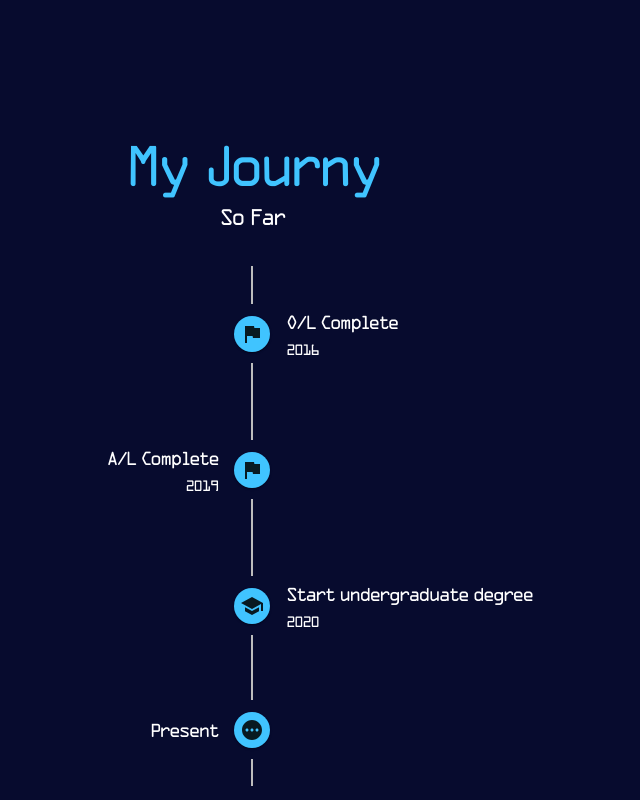
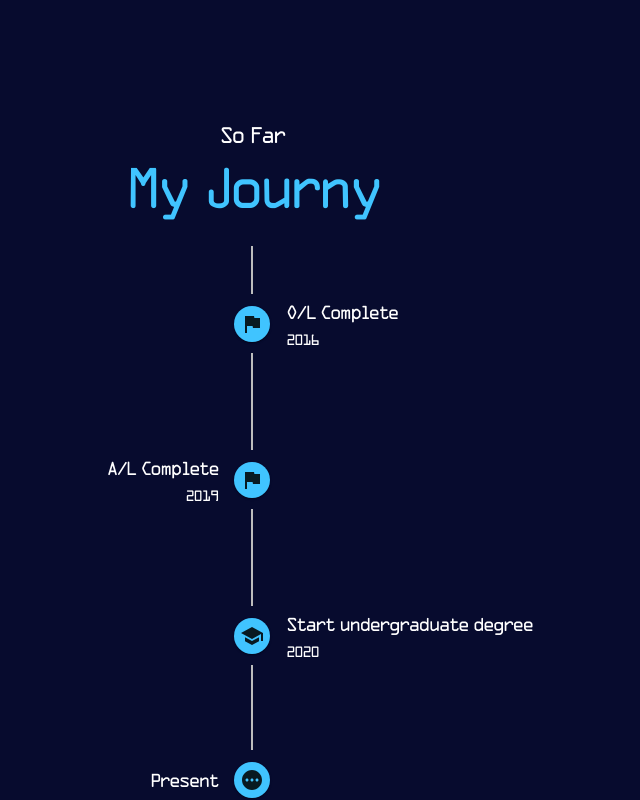
Before and after one commit to heshanm27/portfolio-, a React (Create React App) app: page / in a window 1280 px wide. Shown: the part 1520-2320 px from the top of the page, without its empty margins (388-1028 px from the left). Built offline with nearby package versions, Linux system fonts and the light colour scheme.

Commit message:
title component

```diff
--- /dev/null
+++ b/src/components/Titles/Titles.tsx
@@ -0,0 +1,29 @@
+import { Box, Stack, Typography, useMediaQuery, useTheme } from "@mui/material";
+
+type prop = {
+  subTitle: string;
+  mainTitle: string;
+};
+
+export default function Titles(props: prop) {
+  const theme = useTheme();
+  const matches = useMediaQuery(theme.breakpoints.down("md"));
+  return (
+    <Box>
+      <Stack direction="row" justifyContent="center">
+        <Typography variant="h5" alignItems="center" color="white">
+          {props.subTitle}
+        </Typography>
+      </Stack>
+      <Stack direction="row" justifyContent="center">
+        <Typography
+          variant="h2"
+          alignItems="center"
+          color={theme.palette.primary.main}
+        >
+          {props.mainTitle}
+        </Typography>
+      </Stack>
+    </Box>
+  );
+}
--- a/src/pages/About/index.tsx
+++ b/src/pages/About/index.tsx
@@ -8,6 +8,7 @@ import {
   useMediaQuery,
   useTheme,
 } from "@mui/material";
+import Titles from "../../components/Titles/Titles";
 
 export default function About() {
   const theme = useTheme();
@@ -21,18 +22,7 @@ export default function About() {
           sx={{ paddingTop: matches === true ? "10px" : "100px" }}
           justifyContent="center"
         >
-          <Typography variant="h5" alignItems="center" color="white">
-            Get to know
-          </Typography>
-        </Stack>
-        <Stack direction="row" justifyContent="center">
-          <Typography
-            variant="h2"
-            alignItems="center"
-            color={theme.palette.primary.main}
-          >
-            About Me
-          </Typography>
+          <Titles mainTitle="About Me" subTitle="   Get to know" />
         </Stack>
 
         <Grid
--- a/src/pages/Journy/Journy.tsx
+++ b/src/pages/Journy/Journy.tsx
@@ -17,6 +17,7 @@ import TimelineDot from "@mui/lab/TimelineDot";
 import FlagIcon from "@mui/icons-material/Flag";
 import SchoolIcon from "@mui/icons-material/School";
 import PendingIcon from "@mui/icons-material/Pending";
+import Titles from "../../components/Titles/Titles";
 
 export default function Journy() {
   const theme = useTheme();
@@ -48,31 +49,7 @@ export default function Journy() {
     <div id="journy" style={{ backgroundColor: "#070B2E", height: "100vh" }}>
       <Container>
         <Box sx={{ paddingTop: matches === true ? "0px" : "40px" }}>
-          <Box>
-            <Stack
-              direction="row"
-              justifyContent="center"
-              sx={{ paddingTop: matches === true ? "0px" : "10px" }}
-            >
-              <Typography
-                variant="h2"
-                alignItems="center"
-                color={theme.palette.primary.main}
-              >
-                My Journy
-              </Typography>
-            </Stack>
-
-            <Stack
-              direction="row"
-              sx={{ paddingBottom: matches === true ? "0px" : "10px" }}
-              justifyContent="center"
-            >
-              <Typography variant="h5" alignItems="center" color="white">
-                So Far
-              </Typography>
-            </Stack>
-          </Box>
+          <Titles mainTitle="My Journy" subTitle="So Far" />
 
           <Box>
             <Timeline position="alternate">
@@ -85,7 +62,7 @@ export default function Journy() {
                       <TimelineConnector />
                     </TimelineSeparator>
                     <TimelineContent
-                      sx={{ py: matches === true ? "50px" : "40px", px: 2 }}
+                      sx={{ py: matches === true ? "50px" : "50px", px: 2 }}
                     >
                       <Typography
                         variant={matches === true ? "caption" : "h6"}
```
